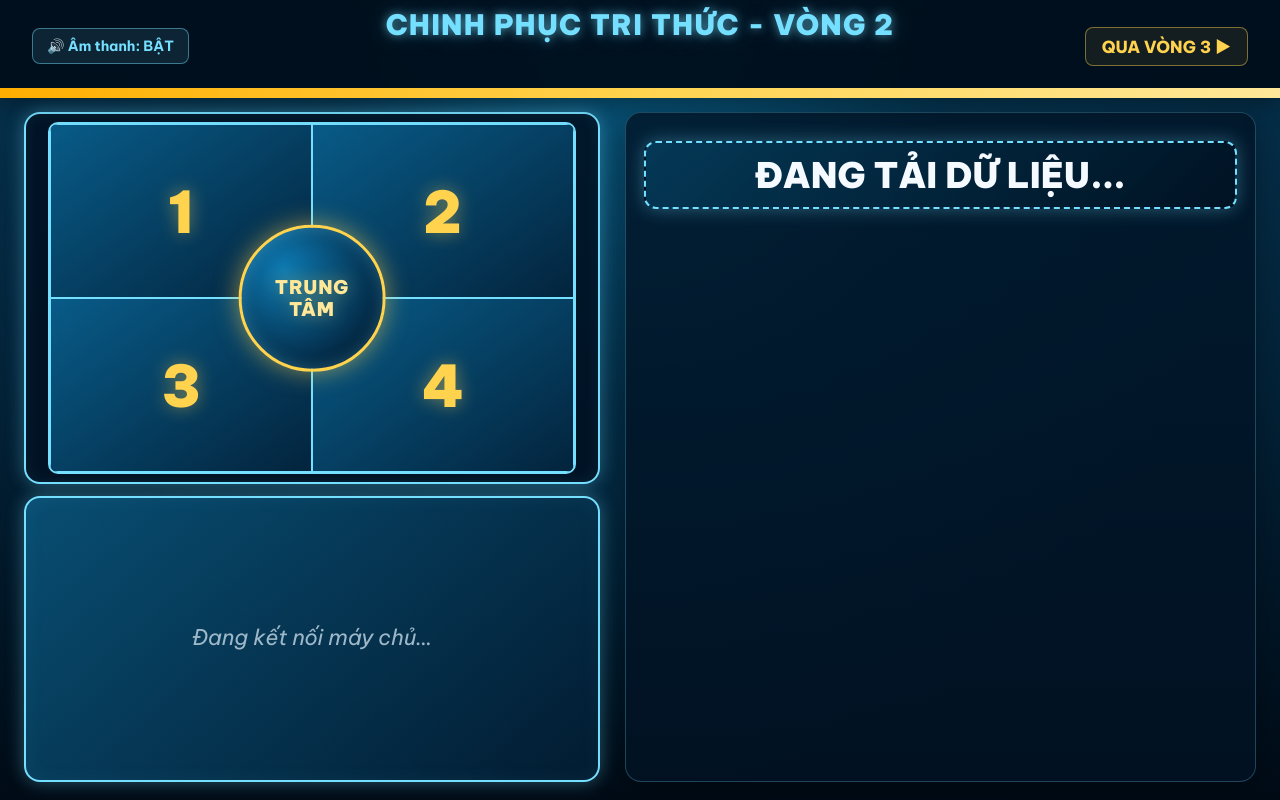
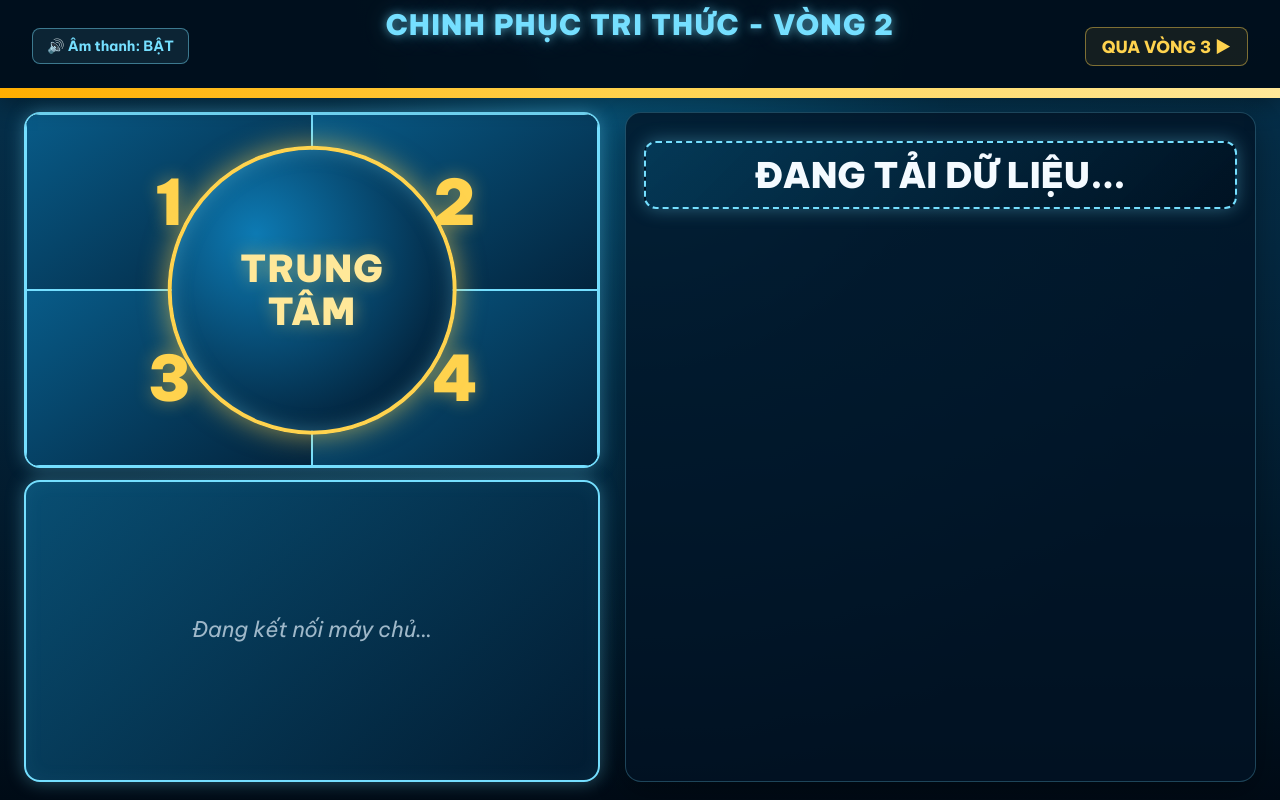
Before and after one commit to khonggiansangtaoleloi-tech/cptt, a plain HTML site: page khgia/vong2/index.html in a window 1280 px wide. Drawn offline with nearby package versions, Linux system fonts and the light colour scheme; no server answers.

Commit message:
Update index.html

```diff
--- a/khgia/vong2/index.html
+++ b/khgia/vong2/index.html
@@ -257,15 +257,16 @@
         }
 
         /* =========================================
-           5. KHUNG HÌNH ẢNH, 4 MẢNH GHÉP & Ô TRUNG TÂM TRÒN
+5. KHUNG HÌNH ẢNH FULL KHUNG, 4 MẢNH GHÉP & Ô TRUNG TÂM
            ========================================= */
         .puzzle-wrapper {
             width: 100%;
             background: rgba(0, 17, 33, 0.88);
             border: 2px solid var(--cyan);
-            padding: clamp(8px, 1vw, 14px);
+            padding: 0;
             border-radius: var(--radius-lg);
-            box-shadow: var(--glow-cyan), inset 0 0 16px rgba(117, 223, 255, 0.08);
+            overflow: hidden;
+            box-shadow: var(--glow-cyan);
             transition: all 0.45s ease-in-out;
         }
 
@@ -276,6 +277,7 @@
             width: min(88vw, 960px);
             transform: translate(-50%, -50%);
             z-index: 9999;
+            padding: 12px;
             border-color: var(--success);
             box-shadow: 0 0 60px rgba(52, 224, 98, 0.65), 0 0 120px rgba(0, 0, 0, 0.9);
             background: rgba(0, 11, 22, 0.98);
@@ -290,10 +292,9 @@
             background-size: cover;
             background-position: center;
             background-repeat: no-repeat;
-            border: 2px solid var(--cyan);
-            border-radius: 10px;
+            border: none;
+            border-radius: 0;
             overflow: hidden;
-            box-shadow: inset 0 0 24px rgba(0, 0, 0, 0.45);
         }
 
         .piece {
@@ -323,22 +324,19 @@
         .p3 { top: 50%; left: 0; }
         .p4 { top: 50%; left: 50%; }
 
-        /* Ô trung tâm hình tròn ở chính giữa 4 mảnh ghép */
+        /* Ô trung tâm hình tròn ở chính giữa 4 mảnh ghép (phóng to gấp đôi) */
         .piece-center {
             position: absolute;
             top: 50%;
             left: 50%;
             transform: translate(-50%, -50%);
-            width: 28cqi;
-            height: 28cqi;
-            min-width: 72px;
-            min-height: 72px;
-            max-width: 185px;
-            max-height: 185px;
+            height: 82%;
+            width: auto;
+            aspect-ratio: 1 / 1;
             border-radius: 50%;
             background: radial-gradient(circle at 30% 30%, #0d7ab3, #022038 78%);
-            border: 3px solid var(--gold);
-            box-shadow: 0 0 24px rgba(255, 211, 78, 0.55), inset 0 0 16px rgba(117, 223, 255, 0.3);
+            border: 4px solid var(--gold);
+            box-shadow: 0 0 28px rgba(255, 211, 78, 0.6), inset 0 0 20px rgba(117, 223, 255, 0.35);
             display: flex;
             flex-direction: column;
             align-items: center;
@@ -346,9 +344,9 @@
             text-align: center;
             color: var(--gold-light);
             font-weight: 900;
-            font-size: clamp(0.85rem, 3.6cqi, 1.75rem);
+            font-size: clamp(1.4rem, 6.5cqi, 3.2rem);
             line-height: 1.15;
-            letter-spacing: 0.8px;
+            letter-spacing: 1px;
             text-transform: uppercase;
             text-shadow: var(--glow-gold);
             z-index: 3;
@@ -697,15 +695,14 @@
 
             .puzzle-wrapper:not(.zoomed) {
                 flex: 0 0 auto;
-                padding: 8px;
+                padding: 0;
             }
 
             .puzzle-wrapper:not(.zoomed) .puzzle-box {
-                width: auto;
+                width: 100%;
                 height: 44vh;
-                max-width: 100%;
-                margin: 0 auto;
-                aspect-ratio: 3 / 2;
+                aspect-ratio: auto;
+                margin: 0;
             }
 
             .question-board {
```
Lines whose indentation alone changed are shown as unchanged.
